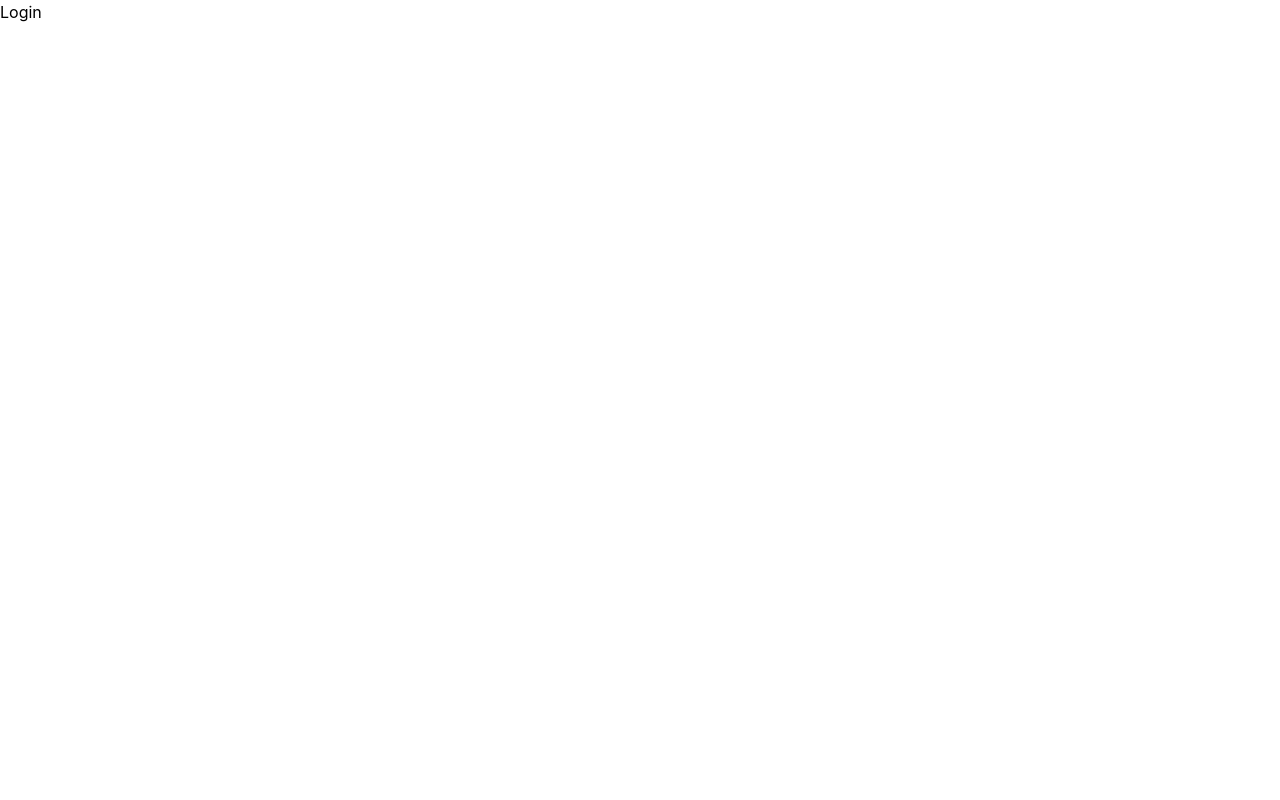
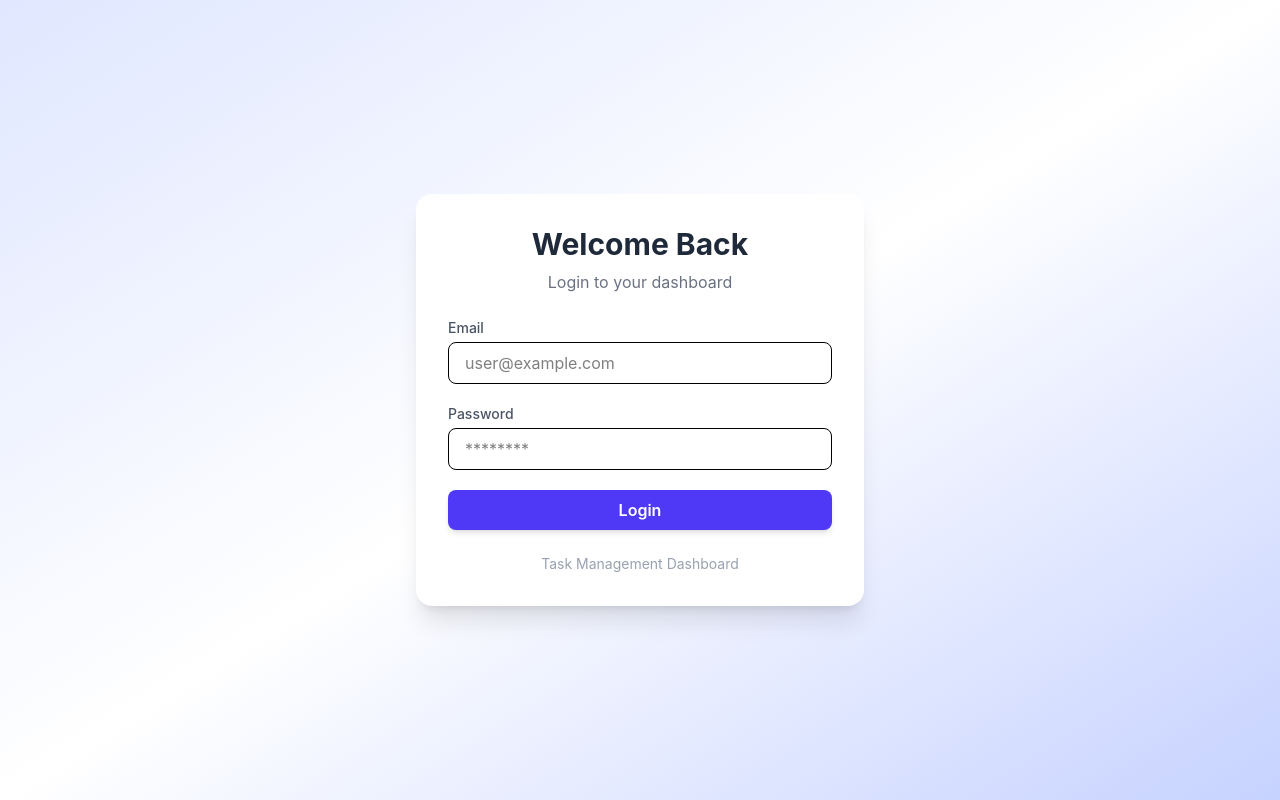
Before and after one commit to fhpantho/frontend-intern-job-task, a React (Vite) app: page / in a window 1280 px wide. Built offline with nearby package versions, Linux system fonts and the light colour scheme.

Commit message:
added the login form and funtionality

```diff
--- /dev/null
+++ b/src/components/AuthLoader.jsx
@@ -0,0 +1,19 @@
+import React from "react";
+
+const AuthLoader = () => {
+  return (
+    <div className="flex items-center justify-center h-screen bg-gray-50">
+      <div className="flex flex-col items-center gap-4">
+
+        <div className="w-12 h-12 border-4 border-blue-500 border-t-transparent rounded-full animate-spin"></div>
+
+        <p className="text-gray-600 text-sm">
+          Authenticating...
+        </p>
+
+      </div>
+    </div>
+  );
+};
+
+export default AuthLoader;
--- a/src/main.jsx
+++ b/src/main.jsx
@@ -2,11 +2,13 @@ import { StrictMode } from 'react'
 import { createRoot } from 'react-dom/client'
 import { RouterProvider } from 'react-router'
 import { router } from './Routers/Router'
+import { ToastContainer } from 'react-toastify'
+import 'react-toastify/dist/ReactToastify.css'
 import './index.css'
-
 
 createRoot(document.getElementById('root')).render(
   <StrictMode>
-    <RouterProvider router={router}></RouterProvider>
-  </StrictMode>,
+    <RouterProvider router={router} />
+    <ToastContainer position="top-center" />
+  </StrictMode>
 )
--- a/src/pages/DashboardLayout.jsx
+++ b/src/pages/DashboardLayout.jsx
@@ -3,25 +3,41 @@ import { Outlet } from 'react-router';
 
 const DashboardLayout = () => {
   return (
-    <div className="h-screen grid grid-cols-[250px_1fr] grid-rows-[60px_1fr_50px]">
+    <div className="min-h-screen grid grid-cols-1 grid-rows-[60px_auto_1fr_50px] md:grid-cols-[250px_1fr] md:grid-rows-[60px_1fr_50px]">
 
       {/* Sidebar */}
-      <div className="bg-gray-800 text-white p-4 col-start-1 row-start-1 row-end-4">
+      <div className="
+        bg-gray-800 text-white p-4
+        row-start-2 md:row-start-1 md:row-end-4
+        col-start-1
+      ">
         sidebar
       </div>
 
       {/* Navbar */}
-      <div className="bg-gray-200 flex items-center px-4 border-b col-start-2 row-start-1">
+      <div className="
+        bg-gray-200 flex items-center px-4 border-b
+        col-start-1 md:col-start-2
+        row-start-1
+      ">
         navbar
       </div>
 
-      {/* Outlet */}
-      <div className="bg-gray-50 p-4 overflow-auto col-start-2 row-start-2">
+      {/* Main Content */}
+      <div className="
+        bg-gray-50 p-4 overflow-auto
+        col-start-1 md:col-start-2
+        row-start-3 md:row-start-2
+      ">
         <Outlet />
       </div>
 
       {/* Footer */}
-      <div className="bg-gray-200 flex items-center justify-center border-t col-start-2 row-start-3">
+      <div className="
+        bg-gray-200 flex items-center justify-center border-t
+        col-start-1 md:col-start-2
+        row-start-4 md:row-start-3
+      ">
         footer
       </div>
 
--- a/src/pages/Login.jsx
+++ b/src/pages/Login.jsx
@@ -1,11 +1,118 @@
-import React from 'react';
+import axios from "axios";
+import React, { useState } from "react";
+import { useNavigate } from "react-router";
+import { toast } from "react-toastify";
+import AuthLoader from "../components/AuthLoader";
 
 const Login = () => {
-    return (
-        <div>
-           Login
-        </div>
-    );
+
+    const navigate = useNavigate()
+  const [email, setEmail] = useState("");
+  const [password, setPassword] = useState("");
+  const [loading, setLoading] = useState(false);
+
+//   login Function
+  const handleLogin = async (e) => {
+
+    e.preventDefault();
+
+    setLoading(true);
+
+    try {
+
+      const res = await axios.post(
+        "https://task-api-eight-flax.vercel.app/api/login",
+        {
+          email,
+          password
+        }
+      );
+
+      setLoading(false)
+
+
+
+    //   store the response to the localstorage of the browser
+      localStorage.setItem("user", JSON.stringify(res.data));
+
+      toast.success("Login Succesfull")
+
+      navigate("/dashboard");
+
+    } catch (error) {
+        setLoading(false)
+      toast.error("Login Failed");
+    }
+
+  };
+  if(loading){
+    return <AuthLoader></AuthLoader>
+  }
+
+  return (
+    <div className="min-h-screen flex items-center justify-center bg-gradient-to-br from-indigo-100 via-white to-indigo-200 px-4">
+
+      <div className="w-full max-w-md bg-white shadow-xl rounded-2xl p-8">
+
+        {/* Title */}
+        <h2 className="text-3xl font-bold text-center text-gray-800 mb-2">
+          Welcome Back
+        </h2>
+        <p className="text-center text-gray-500 mb-6">
+          Login to your dashboard
+        </p>
+
+        {/* Form */}
+        <form onSubmit={handleLogin} className="space-y-5">
+
+          {/* Email */}
+          <div>
+            <label className="block text-sm font-medium text-gray-600 mb-1">
+              Email
+            </label>
+            <input
+              type="email"
+              placeholder="user@example.com"
+              className="w-full px-4 py-2 border rounded-lg focus:ring-2 focus:ring-indigo-400 outline-none transition"
+              value={email}
+              onChange={(e) => setEmail(e.target.value)}
+              required
+            />
+          </div>
+
+          {/* Password */}
+          <div>
+            <label className="block text-sm font-medium text-gray-600 mb-1">
+              Password
+            </label>
+            <input
+              type="password"
+              placeholder="********"
+              className="w-full px-4 py-2 border rounded-lg focus:ring-2 focus:ring-indigo-400 outline-none transition"
+              value={password}
+              onChange={(e) => setPassword(e.target.value)}
+              required
+            />
+          </div>
+
+          {/* Button */}
+          <button
+            type="submit"
+            className="w-full bg-indigo-600 hover:bg-indigo-700 text-white py-2 rounded-lg font-semibold transition duration-200 shadow-md"
+          >
+            Login
+          </button>
+        </form>
+
+        {/* Footer */}
+        <p className="text-center text-sm text-gray-400 mt-6">
+          Task Management Dashboard
+        </p>
+
+      </div>
+
+    </div>
+  );
 };
 
 export default Login;
```
